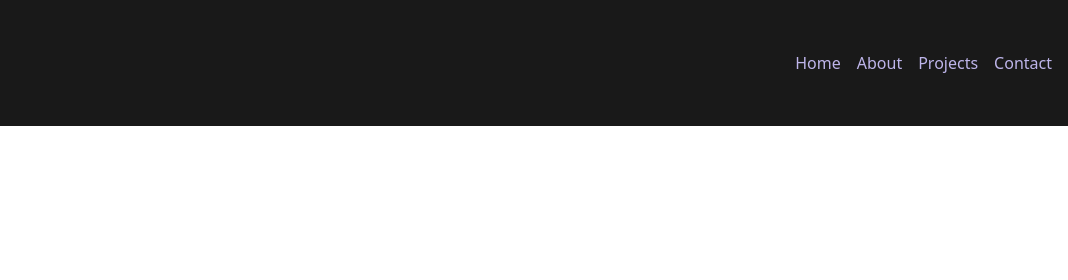
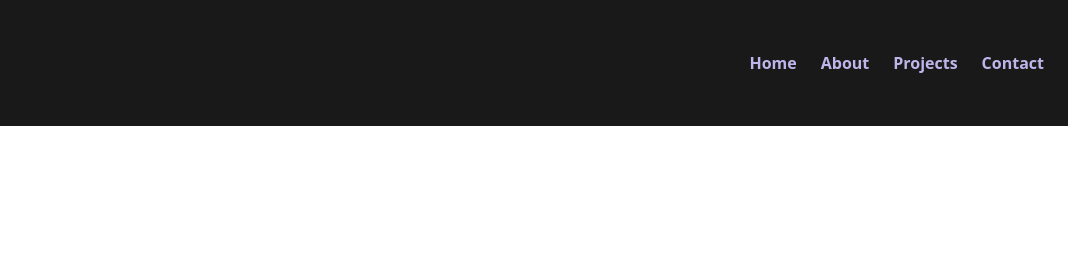
Before and after one commit to TeaganEE/TeaganEmbrey, a plain HTML site: page index.html in a window 1280 px wide. Shown: the top 280 px of the page, 212-1280 px from the left. Drawn offline with Linux system fonts and the light colour scheme.

Commit message:
Updated with new files

```diff
--- a/index.html
+++ b/index.html
@@ -13,14 +13,17 @@
     <header>
         <nav class="navbar navbar-expand-lg">
             <!-- img tag for logo with proper sizing -->
-            <a class="navbar-brand" href="index.php"><img src="imgs/CopperLogo.png" alt="Teagan's Logo" width="65" height="100" class="p-2">Teagan Embrey</a>
-            <button class="navbar-toggler" type="button" data-toggle="collapse" data-target="#navbarNavAltMarkup" aria-controls="navbarNavAltMarkup" aria-expanded="false" aria-label="Toggle navigation"> <span class="navbar-toggler-icon"></span> </button>
+            <a class="navbar-brand" href="index.php"><img src="imgs/CopperLogo.png" alt="Teagan's Logo" width="65"
+                    height="100" class="p-2">Teagan Embrey</a>
+            <button class="navbar-toggler" type="button" data-toggle="collapse" data-target="#navbarNavAltMarkup"
+                aria-controls="navbarNavAltMarkup" aria-expanded="false" aria-label="Toggle navigation"> <span
+                    class="navbar-toggler-icon"></span></button>
             <div class="collapse navbar-collapse justify-content-end p-2" id="navbarNavAltMarkup">
                 <div class="navbar-nav">
-                    <a class="nav-item nav-link active" href="#">Home</a>
-                    <a class="nav-item nav-link" href="learnaboutme.php">About</a>
-                    <a class="nav-item nav-link" href="projects.php">Projects</a>
-                    <a class="nav-item nav-link" href="reachme.php">Contact</a>
+                    <a class="nav-item nav-link active me-2 fw-bold" href="#">Home</a>
+                    <a class="nav-item nav-link me-2 fw-bold" href="about.html">About</a>
+                    <a class="nav-item nav-link me-2 fw-bold" href="projects.html">Projects</a>
+                    <a class="nav-item nav-link me-2 fw-bold" href="contact.html">Contact</a>
                 </div>
             </div>
         </nav>
```
Also changed, not shown: imgs/Line Drawing-03.png (added), imgs/Line Drawing-05.png (added), imgs/Line Drawing-07.png (added), imgs/Line Drawing-09.png (added), 2 other files.
